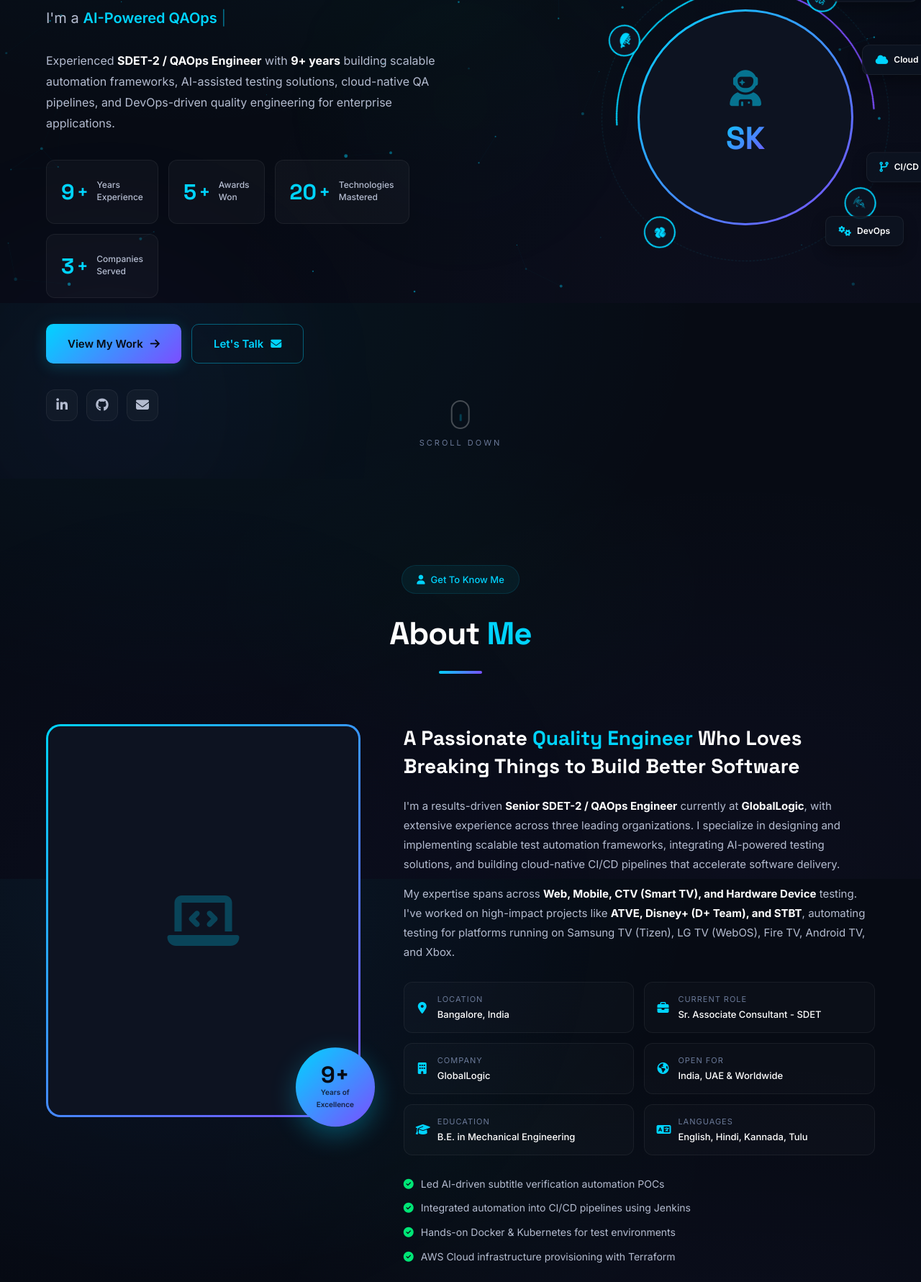
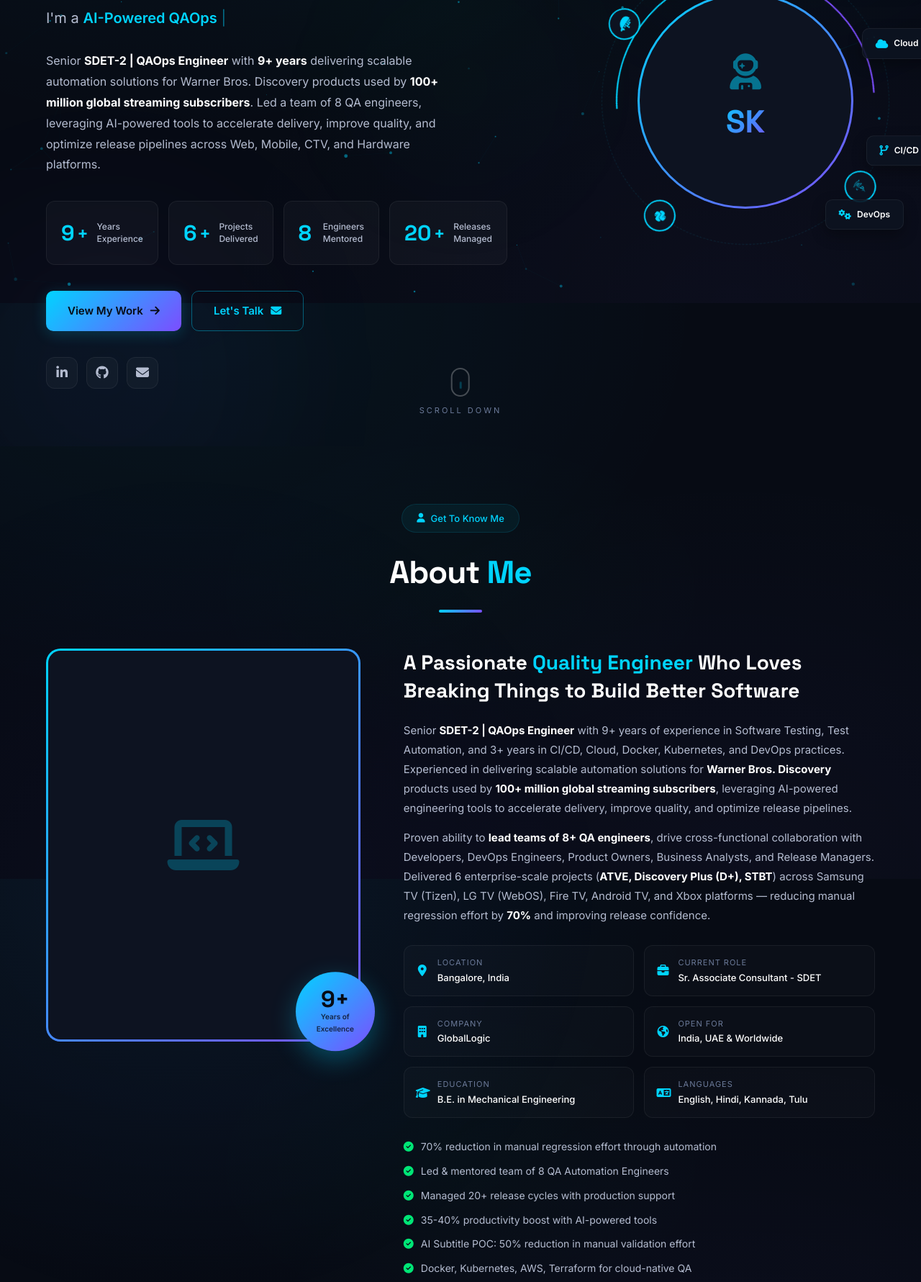
Before and after one commit to suranjithkumarj111-lgtm/Suranjith_Portfolio, a website: page index.html in a window 1280 px wide. Shown: the part 379-2160 px from the top of the page at 72% size. Drawn offline with Linux system fonts and the light colour scheme.

Commit message:
Fix Discovery Plus refs, update stats, add experience tools, reduce spacing

```diff
--- a/index.html
+++ b/index.html
@@ -90,9 +90,10 @@
       </div>
 
       <p class="hero-description" data-scroll>
-        Experienced <strong>SDET-2 / QAOps Engineer</strong> with <strong>9+ years</strong> building scalable
-        automation frameworks, AI-assisted testing solutions, cloud-native QA pipelines,
-        and DevOps-driven quality engineering for enterprise applications.
+        Senior <strong>SDET-2 | QAOps Engineer</strong> with <strong>9+ years</strong> delivering scalable automation solutions
+        for Warner Bros. Discovery products used by <strong>100+ million global streaming subscribers</strong>.
+        Led a team of 8 QA engineers, leveraging AI-powered tools to accelerate delivery, improve quality,
+        and optimize release pipelines across Web, Mobile, CTV, and Hardware platforms.
       </p>
 
       <div class="hero-stats" data-scroll>
@@ -102,19 +103,19 @@
           <div class="stat-label">Years<br>Experience</div>
         </div>
         <div class="stat-card">
-          <div class="stat-number" data-count="5">0</div>
+          <div class="stat-number" data-count="6">0</div>
           <div class="stat-plus">+</div>
-          <div class="stat-label">Awards<br>Won</div>
+          <div class="stat-label">Projects<br>Delivered</div>
+        </div>
+        <div class="stat-card">
+          <div class="stat-number" data-count="8">0</div>
+          <div class="stat-plus"></div>
+          <div class="stat-label">Engineers<br>Mentored</div>
         </div>
         <div class="stat-card">
           <div class="stat-number" data-count="20">0</div>
           <div class="stat-plus">+</div>
-          <div class="stat-label">Technologies<br>Mastered</div>
-        </div>
-        <div class="stat-card">
-          <div class="stat-number" data-count="3">0</div>
-          <div class="stat-plus">+</div>
-          <div class="stat-label">Companies<br>Served</div>
+          <div class="stat-label">Releases<br>Managed</div>
         </div>
       </div>
 
@@ -210,18 +211,19 @@
         <h3>A Passionate <span class="accent">Quality Engineer</span> Who Loves Breaking Things to Build Better Software</h3>
 
         <p>
-          I'm a results-driven <strong>Senior SDET-2 / QAOps Engineer</strong> currently at
-          <strong>GlobalLogic</strong>, with extensive experience across three leading organizations.
-          I specialize in designing and implementing scalable test automation frameworks,
-          integrating AI-powered testing solutions, and building cloud-native CI/CD pipelines
-          that accelerate software delivery.
+          Senior <strong>SDET-2 | QAOps Engineer</strong> with 9+ years of experience in Software Testing,
+          Test Automation, and 3+ years in CI/CD, Cloud, Docker, Kubernetes, and DevOps practices.
+          Experienced in delivering scalable automation solutions for <strong>Warner Bros. Discovery</strong>
+          products used by <strong>100+ million global streaming subscribers</strong>, leveraging AI-powered
+          engineering tools to accelerate delivery, improve quality, and optimize release pipelines.
         </p>
 
         <p>
-          My expertise spans across <strong>Web, Mobile, CTV (Smart TV), and Hardware Device</strong>
-          testing. I've worked on high-impact projects like <strong>ATVE, Disney+ (D+ Team), and STBT</strong>,
-          automating testing for platforms running on Samsung TV (Tizen), LG TV (WebOS), Fire TV,
-          Android TV, and Xbox.
+          Proven ability to <strong>lead teams of 8+ QA engineers</strong>, drive cross-functional collaboration
+          with Developers, DevOps Engineers, Product Owners, Business Analysts, and Release Managers.
+          Delivered 6 enterprise-scale projects (<strong>ATVE, Discovery Plus (D+), STBT</strong>) across
+          Samsung TV (Tizen), LG TV (WebOS), Fire TV, Android TV, and Xbox platforms — reducing manual
+          regression effort by <strong>70%</strong> and improving release confidence.
         </p>
 
         <div class="about-info-grid">
@@ -272,19 +274,27 @@
         <div class="about-highlights">
           <div class="highlight">
             <i class="fas fa-check-circle"></i>
-            <span>Led AI-driven subtitle verification automation POCs</span>
+            <span>70% reduction in manual regression effort through automation</span>
           </div>
           <div class="highlight">
             <i class="fas fa-check-circle"></i>
-            <span>Integrated automation into CI/CD pipelines using Jenkins</span>
+            <span>Led & mentored team of 8 QA Automation Engineers</span>
           </div>
           <div class="highlight">
             <i class="fas fa-check-circle"></i>
-            <span>Hands-on Docker & Kubernetes for test environments</span>
+            <span>Managed 20+ release cycles with production support</span>
           </div>
           <div class="highlight">
             <i class="fas fa-check-circle"></i>
-            <span>AWS Cloud infrastructure provisioning with Terraform</span>
+            <span>35-40% productivity boost with AI-powered tools</span>
+          </div>
+          <div class="highlight">
+            <i class="fas fa-check-circle"></i>
+            <span>AI Subtitle POC: 50% reduction in manual validation effort</span>
+          </div>
+          <div class="highlight">
+            <i class="fas fa-check-circle"></i>
+            <span>Docker, Kubernetes, AWS, Terraform for cloud-native QA</span>
           </div>
         </div>
       </div>
@@ -447,18 +457,18 @@
           </div>
           <div class="timeline-projects">
             <span class="project-tag">ATVE</span>
-            <span class="project-tag">Disney+ (D+ Team)</span>
+            <span class="project-tag">Discovery Plus (D+)</span>
             <span class="project-tag">STBT</span>
           </div>
           <ul class="timeline-details">
-            <li>Designed, developed, and maintained scalable test automation solutions across web and CTV/hardware device applications</li>
-            <li>Built automation frameworks using <strong>Java, Selenium, TestNG, Maven, POM</strong> for ATVE; <strong>Appium + JavaScript</strong> for D+; <strong>Python + STBT</strong> for Xbox</li>
-            <li>Automated end-to-end functional, regression, smoke, and sanity test suites for Samsung TV (Tizen), LG TV (WebOS), Fire TV, and Android TV</li>
-            <li>Integrated automation with <strong>Jenkins CI/CD pipelines</strong> for continuous testing and faster feedback loops</li>
-            <li>Containerized test environments using <strong>Docker</strong> and managed deployments with <strong>Kubernetes</strong></li>
-            <li>Provisioned infrastructure with <strong>Terraform</strong> and worked with <strong>AWS services</strong> (EC2, S3, IAM, VPC, RDS, EBS, EFS, ALB, Route 53)</li>
-            <li>Led development of <strong>AI-driven subtitle verification automation POCs</strong>, resolving critical blockers and accelerating project delivery</li>
-            <li>Leveraged <strong>Cursor AI, GitHub Copilot, ChatGPT</strong> for AI-assisted test development, debugging, and documentation</li>
+            <li><strong>Team Leadership:</strong> Led and mentored a team of 8 QA Automation Engineers while collaborating with Developers, DevOps Engineers, Product Owners, Business Analysts, and Release Managers</li>
+            <li><strong>Framework Development:</strong> Designed, developed, and maintained scalable automation frameworks using <strong>Java, Selenium, TestNG, Maven, POM</strong> (ATVE); <strong>Appium + JavaScript</strong> (D+); <strong>Python + STBT</strong> (Xbox) — reducing manual regression effort by <strong>70%</strong></li>
+            <li><strong>Multi-Platform Automation:</strong> Automated Functional, Regression, Smoke, Sanity, and End-to-End test suites across Samsung TV (Tizen), LG WebOS, Android TV, Fire TV, and Xbox — improving automation maintainability by <strong>40%</strong></li>
+            <li><strong>QAOps / CI-CD:</strong> Integrated automation suites with Jenkins CI/CD pipelines, reducing regression execution time by <strong>70%</strong>; maintained pipeline configurations for build validation, test execution, reporting, and deployment verification</li>
+            <li><strong>Cloud & DevOps:</strong> Hands-on Docker & Kubernetes (Images, Dockerfiles, Pods, Deployments, Services, ConfigMaps, YAML manifests); AWS Cloud (EC2, IAM, S3, VPC, Security Groups, ALB, Route 53, RDS, EBS, EFS); Terraform for infrastructure deployment</li>
+            <li><strong>Release Management:</strong> Managed <strong>20+ release cycles</strong> covering QA validation, pre-production verification, and deployment support; performed RCA reducing recurring failures by <strong>30%</strong></li>
+            <li><strong>AI-Powered Testing:</strong> Leveraged <strong>ChatGPT, GitHub Copilot, Cursor AI</strong> to accelerate framework development, debugging, API test creation, and documentation — improving productivity by <strong>35–40%</strong></li>
+            <li><strong>AI Subtitle POC:</strong> Designed and delivered AI-driven Subtitle Verification POC resolving critical automation blockers, reducing manual validation effort by <strong>50%</strong> and accelerating delivery timelines</li>
           </ul>
         </div>
       </div>
@@ -480,6 +490,14 @@
           </div>
           <div class="timeline-location">
             <i class="fas fa-map-marker-alt"></i> Udupi, India
+          </div>
+          <div class="timeline-projects">
+            <span class="project-tag">Selenium</span>
+            <span class="project-tag">TestNG</span>
+            <span class="project-tag">BDD</span>
+            <span class="project-tag">Postman</span>
+            <span class="project-tag">Maven</span>
+            <span class="project-tag">Git</span>
           </div>
           <ul class="timeline-details">
             <li>Performed requirement analysis, test scenario design, test case development, and end-to-end validation</li>
@@ -507,6 +525,14 @@
           </div>
           <div class="timeline-location">
             <i class="fas fa-map-marker-alt"></i> Bangalore, India
+          </div>
+          <div class="timeline-projects">
+            <span class="project-tag">Selenium</span>
+            <span class="project-tag">TestNG</span>
+            <span class="project-tag">Maven</span>
+            <span class="project-tag">Data-Driven</span>
+            <span class="project-tag">Java</span>
+            <span class="project-tag">Cross-Browser</span>
           </div>
           <ul class="timeline-details">
             <li>Worked on web application manual and automation testing using <strong>Selenium WebDriver, TestNG, Maven</strong></li>
@@ -578,7 +604,7 @@
       <div class="project-card" data-scroll>
         <div class="project-icon"><i class="fas fa-tv"></i></div>
         <h3>CTV Multi-Platform Automation Framework</h3>
-        <p>Built a comprehensive automation framework for Connected TV platforms including Samsung (Tizen), LG (WebOS), Fire TV, and Android TV. Used Appium with JavaScript for cross-platform CTV application testing on the Disney+ streaming platform.</p>
+        <p>Built a comprehensive automation framework for Connected TV platforms including Samsung (Tizen), LG (WebOS), Fire TV, and Android TV. Used Appium with JavaScript for cross-platform CTV application testing on the Discovery Plus (D+) streaming platform.</p>
         <div class="project-tech">
           <span>Appium</span>
           <span>JavaScript</span>
@@ -595,7 +621,7 @@
 
       <div class="project-card" data-scroll>
         <div class="project-icon"><i class="fas fa-gamepad"></i></div>
-        <h3>Xbox STBT Automation (Disney+)</h3>
+        <h3>Xbox STBT Automation (Discovery Plus)</h3>
         <p>Contributed to Python-based test automation for Xbox console testing using the STBT (Stb-tester) framework. Automated visual-based testing for streaming applications on gaming consoles, ensuring quality across hardware devices.</p>
         <div class="project-tech">
           <span>Python</span>
--- a/styles.css
+++ b/styles.css
@@ -241,13 +241,13 @@ img { max-width: 100%; display: block; }
    ========================================== */
 .section {
     position: relative;
-    padding: 120px 0;
+    padding: 80px 0;
     z-index: 1;
 }
 
 .section-header {
     text-align: center;
-    margin-bottom: 70px;
+    margin-bottom: 50px;
 }
 
 .section-tag {
@@ -1897,7 +1897,7 @@ img { max-width: 100%; display: block; }
 }
 
 @media (max-width: 768px) {
-    .section { padding: 80px 0; }
+    .section { padding: 60px 0; }
     .section-title { font-size: 34px; }
     .name { font-size: 40px; }
     .typing-wrapper { font-size: 16px; }
```
Also changed, not shown: projects/ai-subtitle-verification/README.md, projects/ctv-automation-framework/README.md, projects/xbox-stbt-automation/README.md.
